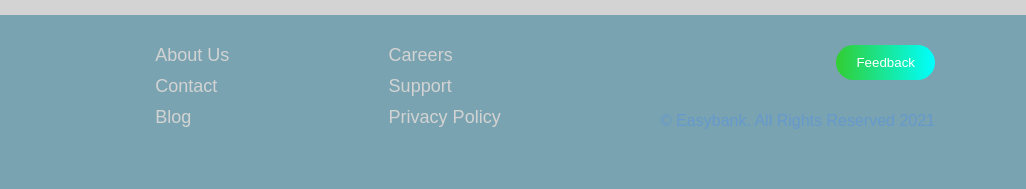
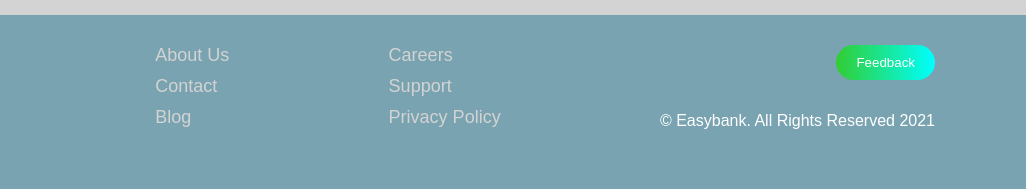
Before and after one commit to Omkat77/project1, a plain HTML site: page EasyBank website/index.html in a window 1280 px wide. Shown: the part 1704-1893 px from the top of the page, 254-1280 px from the left. Drawn offline with Linux system fonts and the light colour scheme.

Commit message:
Add files via upload

```diff
--- a/EasyBank website/css/style.css
+++ b/EasyBank website/css/style.css
@@ -290,7 +290,7 @@ footer .footer-cta {
 }
 
 footer .copyright {
-    color: var(--grayish-blue);
+    color:  var(--white);
     font-size: 16px;
     margin-top: 30px;
 }
```
